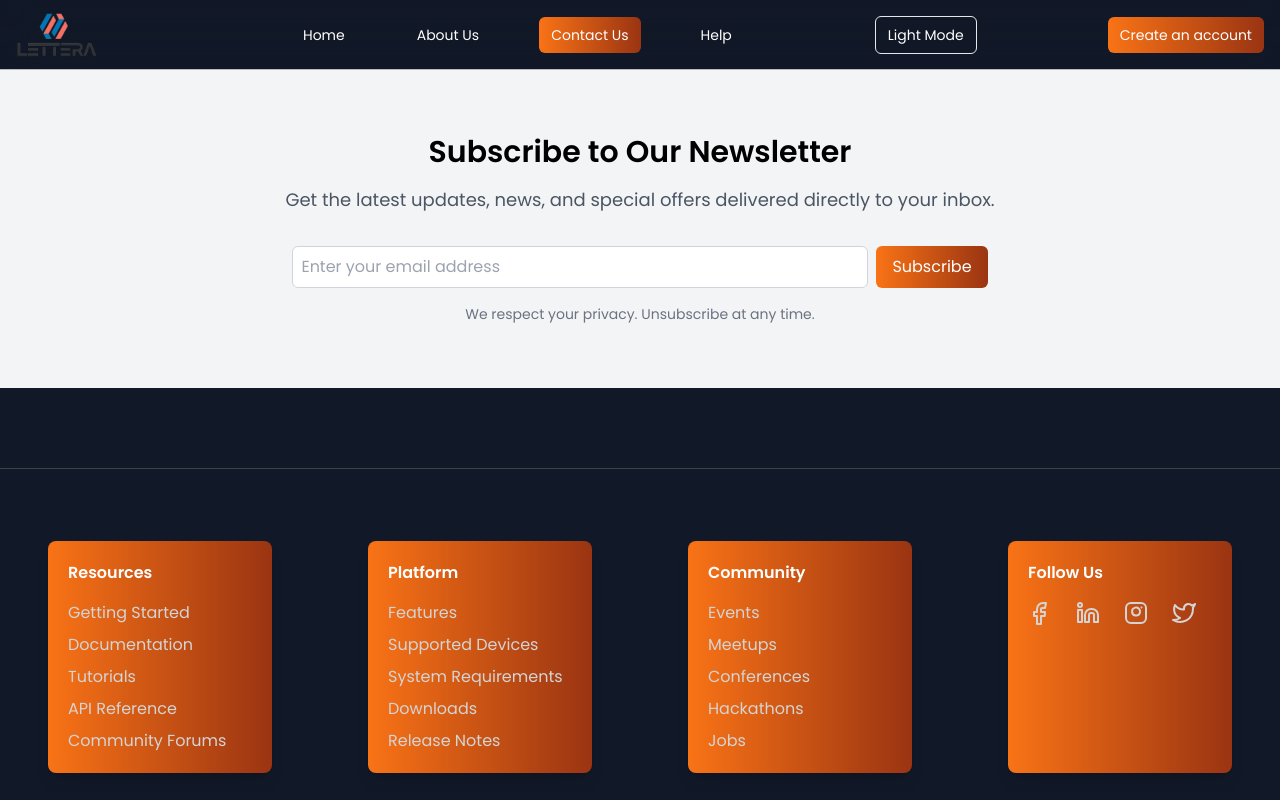
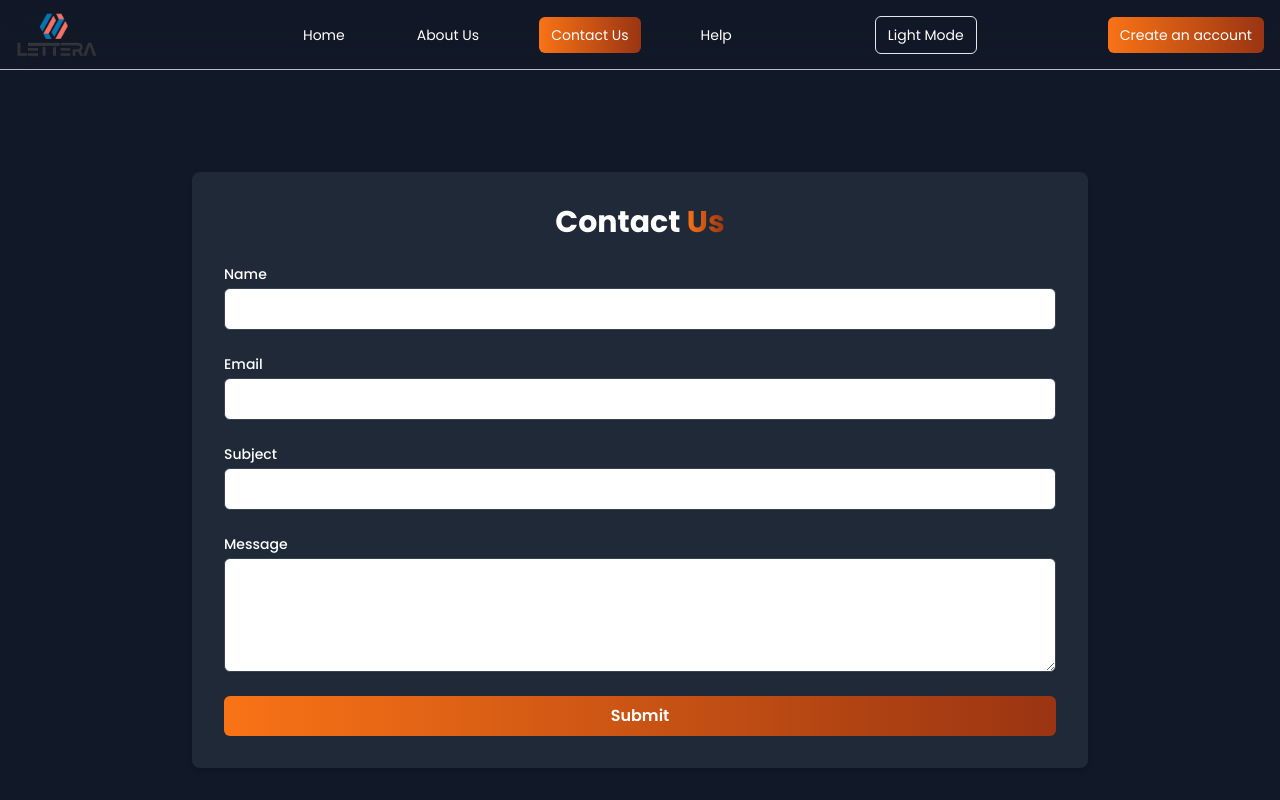
Before and after one commit to covey-codes/Lettera-project, a React (Vite) app: page /contactUs in a window 1280 px wide. Shown: the top 800 px of the page. Built offline with nearby package versions, Linux system fonts and the light colour scheme.

Commit message:
16th commit (all pages except the ai solution page has been created)

```diff
--- a/src/App.jsx
+++ b/src/App.jsx
@@ -4,7 +4,7 @@ import Navbar from "./components/Navbar";
 import Footer from "./components/Footer";
 import Home from "./pages/Home";
 import AboutUs from "./pages/AboutUs";
-import Contact from "./pages/ContactUs";
+import ContactUs from "./pages/ContactUs";
 import Help from "./pages/Help";
 import SignUp from "./components/SignUp";
 import NewsLetter from "./components/NewsLetter";
@@ -37,7 +37,7 @@ localStorage.setItem("theme", newTheme);
       <Routes>
         <Route path="/" element={<Home />} />
         <Route path="/about" element={<AboutUs />} />
-        <Route path="/contact" element={<Contact />} />
+        <Route path="/contactUs" element={<ContactUs />} />
         <Route path="/help" element={<Help />} />
         <Route path="/signup" element={<SignUp />} />
       </Routes>
--- a/src/pages/ContactUs.jsx
+++ b/src/pages/ContactUs.jsx
@@ -1,11 +1,111 @@
-import React from 'react'
+import React, { useState } from 'react';
 
 const ContactUs = () => {
+  const [formData, setFormData] = useState({
+    name: '',
+    email: '',
+    subject: '',
+    message: ''
+  });
+
+  const [submitted, setSubmitted] = useState(false);
+
+  const handleChange = (e) => {
+    const { name, value } = e.target;
+    setFormData({
+      ...formData,
+      [name]: value
+    });
+  };
+
+  const handleSubmit = (e) => {
+    e.preventDefault();
+    setSubmitted(true);
+    console.log(formData);
+  };
+
   return (
-    <div>
+    <div className="min-h-screen bg-gray-50 dark:bg-gray-900 text-gray-800 dark:text-white flex items-center justify-center">
+      <div className="container max-w-4xl mx-auto p-4 md:p-8 bg-white dark:bg-gray-800 rounded-lg shadow-md">
+        <h1 className="text-3xl font-bold mb-6 text-center">
+          Contact <span className='bg-gradient-to-r from-orange-500 to-orange-800 text-transparent bg-clip-text'>Us</span>
+        </h1>
+        <form onSubmit={handleSubmit} className="space-y-6">
+          <div>
+            <label htmlFor="name" className="block text-sm font-medium">
+              Name
+            </label>
+            <input
+              type="text"
+              id="name"
+              name="name"
+              value={formData.name}
+              onChange={handleChange}
+              className="mt-1 block w-full p-2 bg-white text-gray-800 border border-gray-300 dark:border-gray-700 rounded-md shadow-sm focus:outline-none focus:ring-orange-500 focus:border-orange-500"
+              required
+            />
+          </div>
 
+          <div>
+            <label htmlFor="email" className="block text-sm font-medium">
+              Email
+            </label>
+            <input
+              type="email"
+              id="email"
+              name="email"
+              value={formData.email}
+              onChange={handleChange}
+              className="mt-1 block w-full p-2 bg-white text-gray-800 border border-gray-300 dark:border-gray-700 rounded-md shadow-sm focus:outline-none focus:ring-orange-500 focus:border-orange-500"
+              required
+            />
+          </div>
+
+          <div>
+            <label htmlFor="subject" className="block text-sm font-medium">
+              Subject
+            </label>
+            <input
+              type="text"
+              id="subject"
+              name="subject"
+              value={formData.subject}
+              onChange={handleChange}
+              className="mt-1 block w-full p-2 bg-white text-gray-800 border border-gray-300 dark:border-gray-700 rounded-md shadow-sm focus:outline-none focus:ring-orange-500 focus:border-orange-500"
+            />
+          </div>
+
+          <div>
+            <label htmlFor="message" className="block text-sm font-medium">
+              Message
+            </label>
+            <textarea
+              id="message"
+              name="message"
+              value={formData.message}
+              onChange={handleChange}
+              rows="4"
+              className="mt-1 block w-full p-2 bg-white text-gray-800 border border-gray-300 dark:border-gray-700 rounded-md shadow-sm focus:outline-none focus:ring-orange-500 focus:border-orange-500"
+              required
+            />
+          </div>
+
+          <button
+            type="submit"
+            className="w-full py-2 px-4 bg-gradient-to-r from-orange-500 to-orange-800 text-white font-semibold rounded-md hover:bg-orange-600 focus:outline-none focus:ring-2 focus:ring-offset-2 focus:ring-orange-500"
+          >
+            Submit
+          </button>
+        </form>
+
+        {submitted && (
+          <div className="mt-6 text-center text-green-500">
+            Thank you! Your message has been submitted.
+          </div>
+        )}
+      </div>
     </div>
-  )
-}
+  );
+};
 
-export default ContactUs
+export default ContactUs;
--- a/src/pages/Help.jsx
+++ b/src/pages/Help.jsx
@@ -1,11 +1,69 @@
-import React from 'react'
+import React from 'react';
 
 const Help = () => {
   return (
-    <div>
+    <div className="min-h-screen flex flex-col bg-gray-50 dark:bg-gray-900 text-gray-800 dark:text-white">
+      <header className="py-6 text-center">
+        <h1 className="text-3xl font-bold">Help Center</h1>
+        <p className="mt-2 text-lg">We're here to assist you!</p>
+      </header>
 
+      <main className="flex-grow container mx-auto p-4 md:p-8">
+        <section className="bg-white dark:bg-gray-800 rounded-lg shadow-md p-6">
+          <h2 className="text-2xl font-semibold mb-4">Frequently Asked Questions (FAQs)</h2>
+          <ul className="space-y-4">
+            <li>
+              <h3 className="font-semibold">1. How do I create an account?</h3>
+              <p>
+                To create an account, click on the "Sign Up" button on the homepage and fill in the required details.
+              </p>
+            </li>
+            <li>
+              <h3 className="font-semibold">2. How can I reset my password?</h3>
+              <p>
+                If you've forgotten your password, click on the "Forgot Password?" link on the login page to receive reset instructions.
+              </p>
+            </li>
+            <li>
+              <h3 className="font-semibold">3. How do I contact customer support?</h3>
+              <p>
+                You can reach our customer support team by filling out the contact form on the "Contact Us" page.
+              </p>
+            </li>
+            <li>
+              <h3 className="font-semibold">4. What types of letters can I create?</h3>
+              <p>
+                You can create various types of letters, including thank-you notes, invitations, and professional correspondence.
+              </p>
+            </li>
+          </ul>
+
+          <h2 className="text-2xl font-semibold mb-4 mt-6">Additional Resources</h2>
+          <ul className="space-y-2">
+            <li>
+              <a href="#" className="text-blue-500 hover:underline">
+                User Guide
+              </a> - Detailed instructions on how to use Lettera effectively.
+            </li>
+            <li>
+              <a href="#" className="text-blue-500 hover:underline">
+                Blog
+              </a> - Tips and insights on effective communication and letter writing.
+            </li>
+            <li>
+              <a href="#" className="text-blue-500 hover:underline">
+                Community Forum
+              </a> - Join discussions and ask questions from other users.
+            </li>
+          </ul>
+        </section>
+      </main>
+
+      <footer className="py-4 text-center">
+        <p>© {new Date().getFullYear()} Lettera. All rights reserved.</p>
+      </footer>
     </div>
-  )
-}
+  );
+};
 
-export default Help
+export default Help;
```
